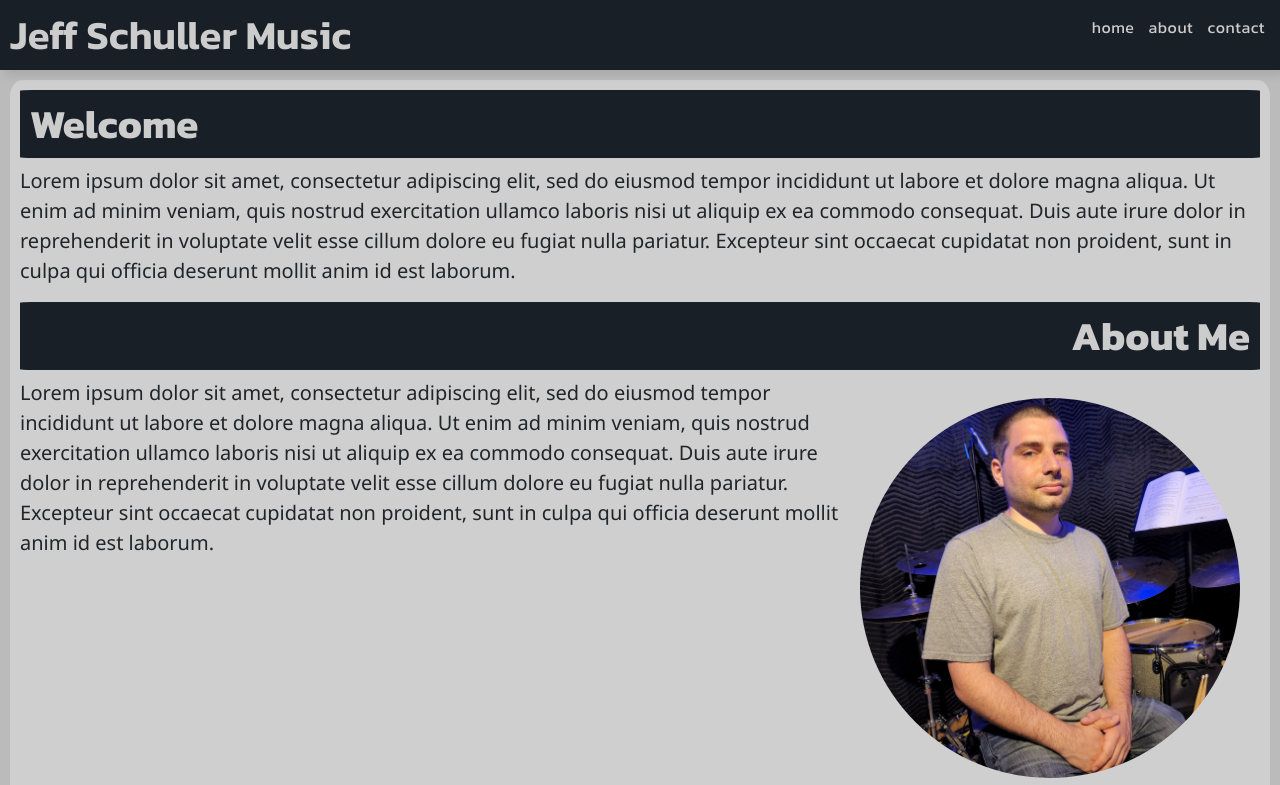
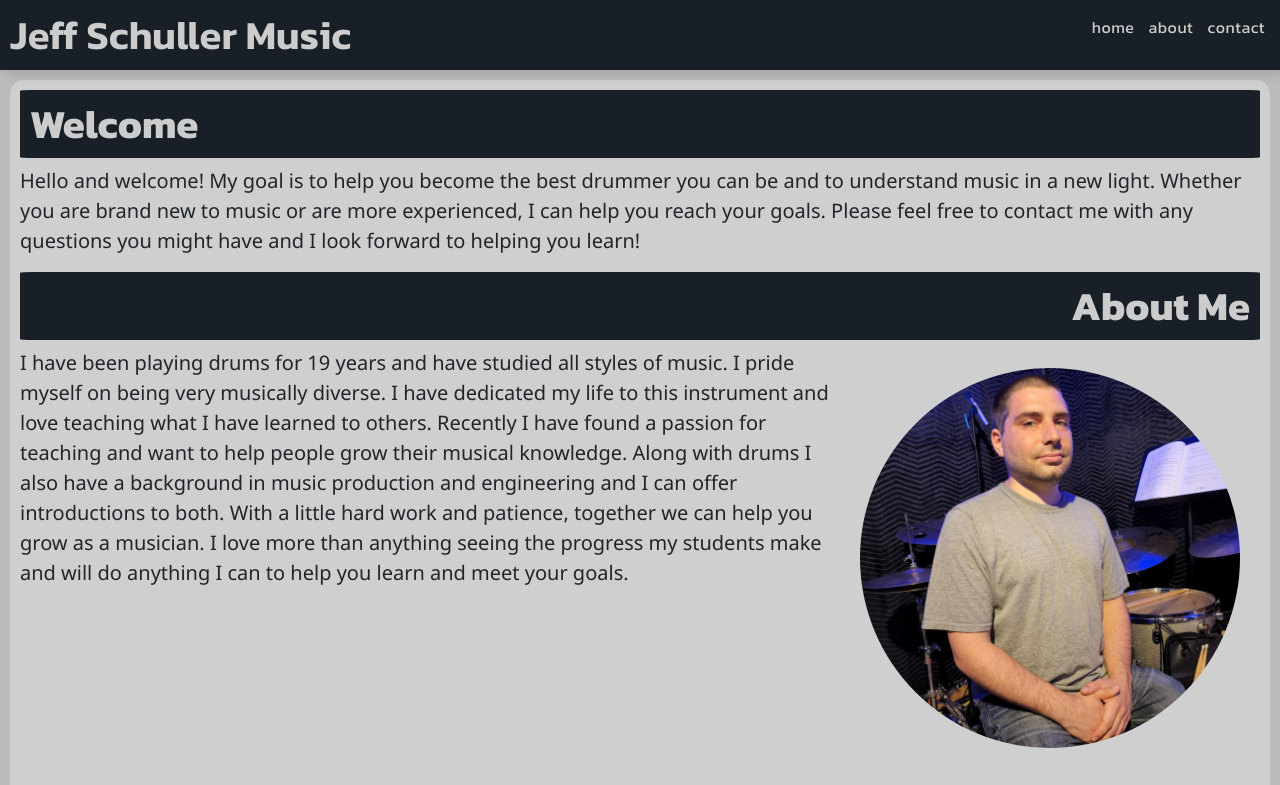
Before and after one commit to sarahschuller/jeff-website, a website: page index.html in a window 1280 px wide. Shown: the top 785 px of the page. Drawn offline with nearby package versions, Linux system fonts and the light colour scheme.

Commit message:
Add text to welcome and about me sections

```diff
--- a/index.html
+++ b/index.html
@@ -39,7 +39,7 @@
 <main class="wrapper" id="home">
     <section class="home">
         <h1>Welcome</h1>
-        <p>    Lorem ipsum dolor sit amet, consectetur adipiscing elit, sed do eiusmod tempor incididunt ut labore et dolore magna aliqua. Ut enim ad minim veniam, quis nostrud exercitation ullamco laboris nisi ut aliquip ex ea commodo consequat. Duis aute irure dolor in reprehenderit in voluptate velit esse cillum dolore eu fugiat nulla pariatur. Excepteur sint occaecat cupidatat non proident, sunt in culpa qui officia deserunt mollit anim id est laborum.</p>
+        <p>    Hello and welcome! My goal is to help you become the best drummer you can be and to understand music in a new light. Whether you are brand new to music or are more experienced,  I can help you reach your goals. Please feel free to contact me with any questions you might have and I look forward to helping you learn!</p>
         <div id="about"></div>
     </section>
 
@@ -50,7 +50,7 @@
             <img src="./images/jeff.jpg" alt="Jeff" class="about-img">
         </div>
 
-            <p>    Lorem ipsum dolor sit amet, consectetur adipiscing elit, sed do eiusmod tempor incididunt ut labore et dolore magna aliqua. Ut enim ad minim veniam, quis nostrud exercitation ullamco laboris nisi ut aliquip ex ea commodo consequat. Duis aute irure dolor in reprehenderit in voluptate velit esse cillum dolore eu fugiat nulla pariatur. Excepteur sint occaecat cupidatat non proident, sunt in culpa qui officia deserunt mollit anim id est laborum.</p>
+            <p>    I have been playing drums for 19 years and have studied all styles of music. I pride myself on being very musically diverse. I have dedicated my life to this instrument and love teaching what I have learned to others. Recently I have found a passion for teaching and want to help people grow their musical knowledge. Along with drums I also have a background in music production and engineering and I can offer introductions to both. With a little hard work and patience, together we can help you grow as a musician. I love more than anything seeing the progress my students make and will do anything I can to help you learn and meet your goals.</p>
 
     </section>
 
```
